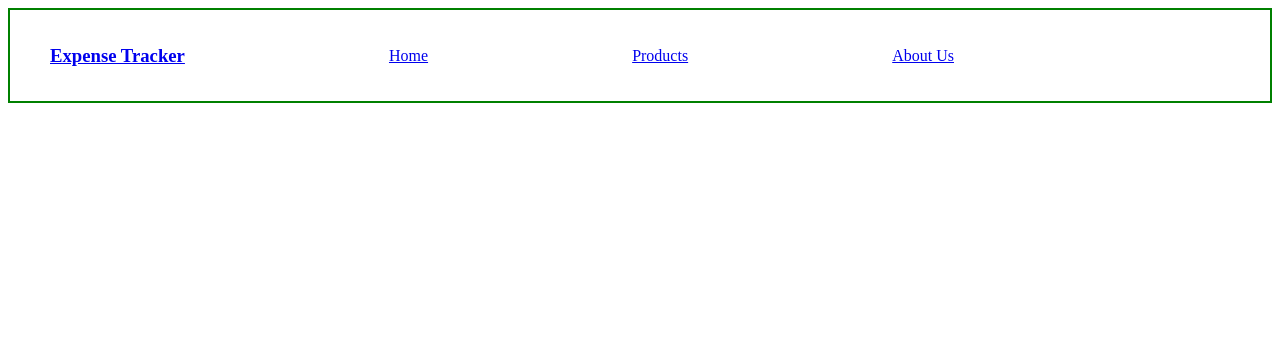
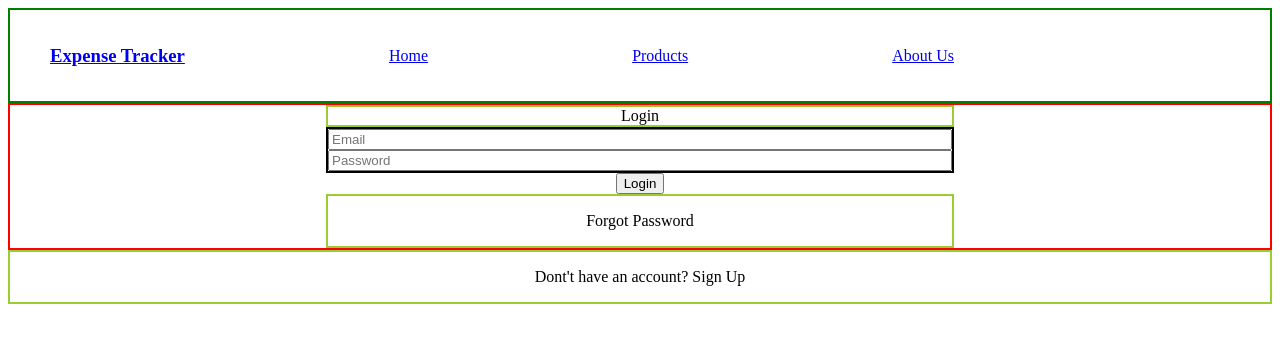
Before and after one commit to prudhviraj-793/expense-tracker, a React (Create React App) app: page /login in a window 1280 px wide. Shown: the top 342 px of the page. Built offline with nearby package versions, Linux system fonts and the light colour scheme.

Commit message:
welcome page

```diff
--- a/src/App.js
+++ b/src/App.js
@@ -1,14 +1,25 @@
 import { Route, Switch } from "react-router-dom";
-import SingUpPage from "./Pages/SignUpPage/SignUpPage";
+import LoginPage from "./Pages/LoginPage/LoginPage";
+import SignUpPage from "./Pages/SignUpPage/SignUpPage";
+import Welcome from "./Pages/WelcomePage/Welcome";
 import Layout from "./UI/Layout";
 
 function App() {
+  const token = localStorage.getItem("user@mail.com");
   return (
     <Layout>
       <Switch>
         <Route path="/" exact>
-          <SingUpPage />
+          <SignUpPage />
         </Route>
+        <Route path="/login">
+          <LoginPage />
+        </Route>
+        {token && (
+          <Route path="/welcome">
+            <Welcome />
+          </Route>
+        )}
       </Switch>
     </Layout>
   );
--- /dev/null
+++ b/src/Pages/LoginPage/LoginPage.js
@@ -0,0 +1,71 @@
+import { Fragment, useRef } from "react";
+import { useHistory } from "react-router-dom";
+
+function LoginPage() {
+  const emailRef = useRef();
+  const passwordRef = useRef();
+  const history = useHistory()
+
+  async function login(mail, psswd) {
+    const url =
+      "https://identitytoolkit.googleapis.com/v1/accounts:signInWithPassword?key=AIzaSyAYgqSYR1Ydu_Vv2OHuBMFhaAfTFQK3gic";
+    try {
+      const response = await fetch(url, {
+        method: "POST",
+        body: JSON.stringify({
+          email: mail,
+          password: psswd,
+          returnSecureToken: true,
+        }),
+        headers: {
+          "Content-Type": "application/json",
+        },
+      });
+      if (!response.ok) {
+        throw new Error('please check')
+      }
+      const data = await response.json();
+      localStorage.setItem(mail, data.idToken)
+      history.push('/welcome')
+    } catch(error) {
+        alert(error)
+    }
+  }
+
+  function submitHandler(e) {
+    e.preventDefault();
+    const enteredEmail = emailRef.current.value;
+    const enteredPassword = passwordRef.current.value;
+    login(enteredEmail, enteredPassword);
+    emailRef.current.value = ''
+    passwordRef.current.value = ''
+  }
+
+  return (
+    <Fragment>
+      <form onSubmit={submitHandler} className="form">
+        <div className="header">Login</div>
+        <div className="input">
+          <input type="email" ref={emailRef} placeholder="Email" required />
+          <input
+            type="password"
+            ref={passwordRef}
+            placeholder="Password"
+            required
+          />
+        </div>
+        <div className="btn">
+          <button type="submit">Login</button>
+        </div>
+        <div className="header">
+          <p>Forgot Password</p>
+        </div>
+      </form>
+      <div className="header">
+        <p>Dont't have an account? Sign Up</p>
+      </div>
+    </Fragment>
+  );
+}
+
+export default LoginPage;
--- a/src/Pages/SignUpPage/SignUpPage.css
+++ b/src/Pages/SignUpPage/SignUpPage.css
@@ -1,15 +1,18 @@
 .form {
   border: 2px solid #ff0000;
   padding: 0 25% 0 25%;
+  justify-content: space-between;
 }
 
 .header {
   text-align: center;
+  border: 2px solid yellowgreen;
 }
 
 .input {
   display: flex;
   flex-direction: column;
+  border: 2px solid black;
 }
 
 .btn {
--- a/src/Pages/SignUpPage/SignUpPage.js
+++ b/src/Pages/SignUpPage/SignUpPage.js
@@ -1,10 +1,12 @@
-import { useRef } from "react";
+import { Fragment, useRef } from "react";
+import { useHistory } from "react-router-dom";
 import "./SignUpPage.css";
 
-function SingUpPage() {
+function SignUpPage() {
   const emailRef = useRef();
   const passwordRef = useRef();
   const confirmPasswordRef = useRef();
+  const history = useHistory()
 
   async function signUp(mail, psswd) {
     const url =
@@ -14,7 +16,7 @@ function SingUpPage() {
       body: JSON.stringify({
         email: mail,
         password: psswd,
-        returnSecureToken: true
+        returnSecureToken: true,
       }),
       headers: {
         "Content-Type": "application/json",
@@ -32,6 +34,7 @@ function SingUpPage() {
 
     if (enteredPassword === enteredConfirmPassword) {
       signUp(enteredEmail, enteredPassword);
+      history.push('/login')
       emailRef.current.value = "";
     } else {
       alert("please re-renter password");
@@ -41,6 +44,7 @@ function SingUpPage() {
   }
 
   return (
+    <Fragment>
       <form onSubmit={submitHandler} className="form">
         <div className="header">SignUp</div>
         <div className="input">
@@ -61,8 +65,12 @@ function SingUpPage() {
         <div className="btn">
           <button type="submit">Sign Up</button>
         </div>
+        <div className="header">
+          <p>Have an account? Login</p>
+        </div>
       </form>
+    </Fragment>
   );
 }
 
-export default SingUpPage;
+export default SignUpPage;
--- /dev/null
+++ b/src/Pages/WelcomePage/Welcome.js
@@ -0,0 +1,7 @@
+function Welcome() {
+    return (
+        <p>Welcome to Expense Tracker</p>
+    )
+}
+
+export default Welcome
```
Lines whose indentation alone changed are shown as unchanged.
